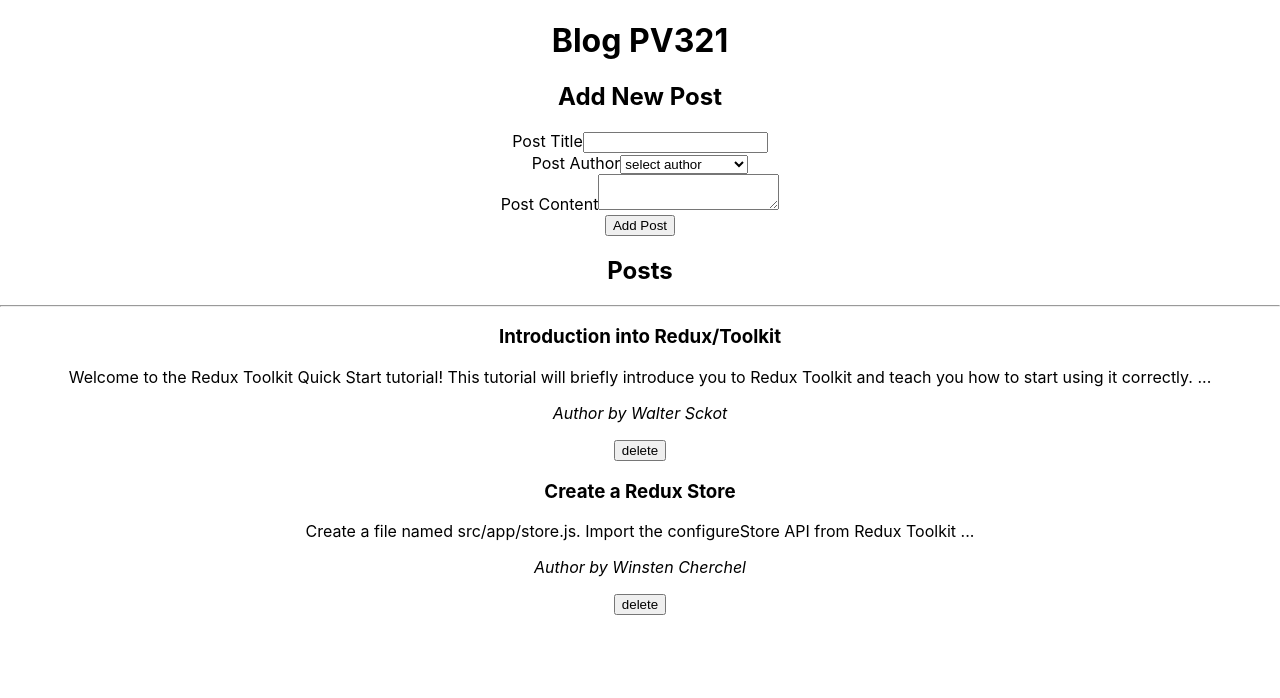
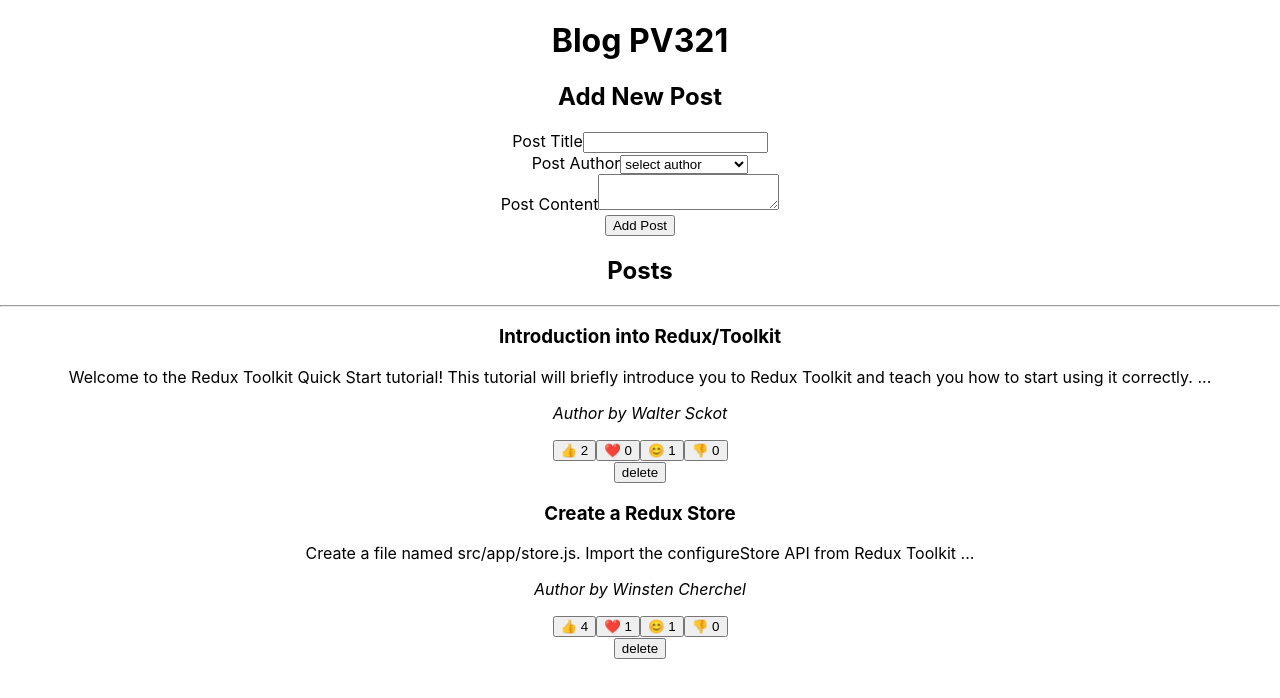
Before and after one commit to ITStepPV321/blog-pv321, a React (Create React App) app: page / in a window 1280 px wide. Shown: the top 698 px of the page. Built offline with nearby package versions, Linux system fonts and the light colour scheme.

Commit message:
added reactionButton

```diff
--- a/src/app/appSlices/postsSlice.js
+++ b/src/app/appSlices/postsSlice.js
@@ -6,13 +6,25 @@ const initialState = [
         id: nanoid(),    //npm i nanoid
         title: "Introduction into Redux/Toolkit",
         content: "Welcome to the Redux Toolkit Quick Start tutorial! This tutorial will briefly introduce you to Redux Toolkit and teach you how to start using it correctly.",
-        userId: 1
+        userId: 1,
+        reactions:{
+            thumbsUp:2,
+            heart: 0,
+            smiley: 1,
+            thumbsDown:0,
+       }
     },
     {
         id: nanoid(),    //npm i nanoid
         title: "Create a Redux Store",
         content: "Create a file named src/app/store.js. Import the configureStore API from Redux Toolkit",
-        userId: 3
+        userId: 3,
+        reactions:{
+            thumbsUp:4,
+            heart: 1,
+            smiley: 1,
+            thumbsDown:0,
+       }
     }
 ];
 
@@ -31,7 +43,13 @@ export const postsSlice = createSlice({
                         id: nanoid(),
                         title,
                         content,
-                        userId
+                        userId,
+                        reactions:{
+                            thumbsUp:0,
+                            heart: 0,
+                            smiley: 0,
+                            thumbsDown:0,
+                       }
                     }
 
                 }
@@ -45,9 +63,27 @@ export const postsSlice = createSlice({
                 state.splice(index, 1);
                 console.log("Deleted!");
             }
+        },
+        postEdit:(state, action)=>{
+            const {id, title, userId, content}=action.payload;
+            const existingPost=state.find(post=>post.id===id);
+            if(existingPost){
+                existingPost.title=title;
+                existingPost.userId=userId;
+                existingPost.content=content;
+            }
+
+        },
+        reactionAdd:(state,action)=>{
+            const {postId, reaction}=action.payload;
+            const existingPost=state.find(post=>post.id===postId);
+            if(existingPost){
+                existingPost.reactions[reaction]++;
+            }
+
         }
     }
 });
 
-export const { postAdd, postDelete } = postsSlice.actions;
+export const { postAdd, postDelete, reactionAdd } = postsSlice.actions;
 export default postsSlice.reducer;
--- a/src/components/posts/PostsList.jsx
+++ b/src/components/posts/PostsList.jsx
@@ -2,6 +2,7 @@ import { useSelector, useDispatch } from "react-redux";
 import { postDelete } from "../../app/appSlices/postsSlice";
 import AuthorPost from "./AuthorPost";
 import AddPostForm from "./AddPostForm";
+import ReactionBtns from "./ReactionBtns";
 
 const PostsList = () => {
     const posts = useSelector((store) => store.posts);
@@ -20,6 +21,7 @@ const PostsList = () => {
                         <h3>{post.title}</h3>
                         <p> {post.content} ...</p>
                         <p><AuthorPost userId={post.userId}/></p>
+                        <ReactionBtns post={post}/>
                         <button onClick={()=>dispatch(postDelete({id: post.id}))}>delete</button>
                     </article>
                 ))
--- /dev/null
+++ b/src/components/posts/ReactionBtns.jsx
@@ -0,0 +1,43 @@
+import { UseDispatch, useDispatch } from "react-redux";
+import { reactionAdd } from "../../app/appSlices/postsSlice";
+
+// const reactionEmoji = [
+//     ['thumbsUp', '👍'],
+//     ['heart', '❤️'],
+//     ['smiley', '😊'],
+//     ['thumbsDown', '👎']
+// ];
+
+
+const reactionEmoji = {
+    thumbsUp: '👍',
+    heart: '❤️',
+    smiley: '😊',
+    thumbsDown: '👎'
+};
+
+export default function ReactionBtns({ post }) {
+    const dispatch=useDispatch();
+    // const reactionsButtons = reactionEmoji.map(([nameEmoji, imageEmoji]) => {
+    const reactionsButtons = Object.entries(reactionEmoji).map(([nameEmoji, imageEmoji]) => {
+        return (
+            <button key={nameEmoji} onClick={()=>dispatch(reactionAdd({postId:post.id, reaction:nameEmoji}))}>
+                {imageEmoji} {post.reactions[nameEmoji]}
+            </button>
+        )
+    })
+    return <div>
+        {reactionsButtons}
+    </div>
+}
+
+
+
+// <button>
+// 👍 {post.ReactionBtns["thumbsUp"]}
+// </button>
+// <button>
+// ❤️ {post.ReactionBtns["heert"]}
+// </button>
+//...
+//
```
